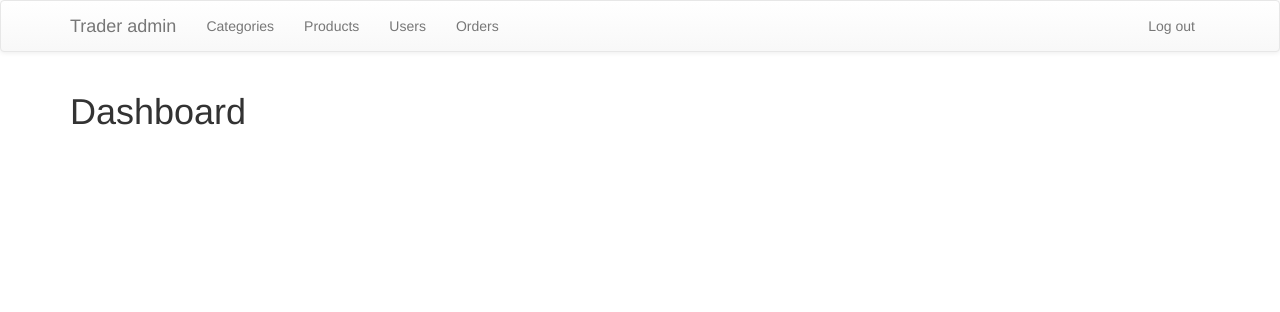
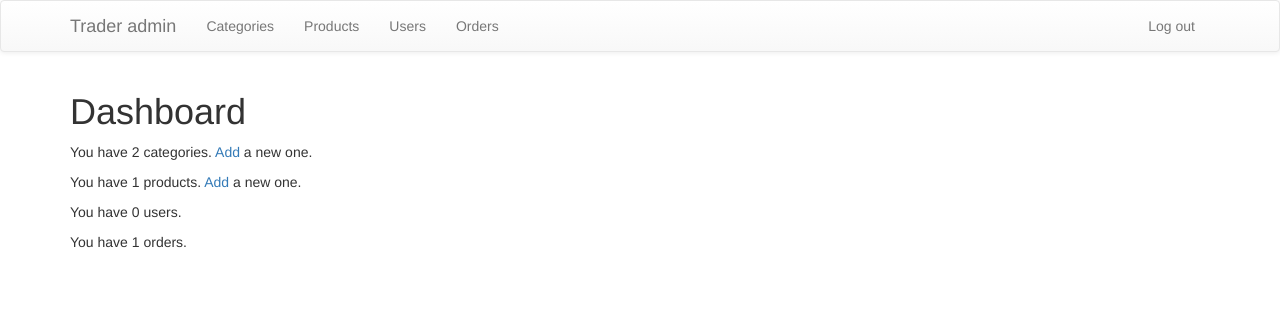
Before and after one commit to yoX64/trader, a PHP site: page /trader/dashboard.php in a window 1280 px wide. Shown: the top 312 px of the page. Run offline with PHP 8.4, Linux system fonts and the light colour scheme; a user stored in the database is signed in; data comes from the database, SQL or seed files in the repository; data that the repository does not hold is empty; some libraries are stand-ins or nearby versions.

Commit message:
Dashboard, orders fix and db update

```diff
--- a/admin/dashboard.php
+++ b/admin/dashboard.php
@@ -29,6 +29,38 @@ if(!isset($_SESSION['admin_id'])) {
 
 	<div class="container">
 		<h1>Dashboard</h1>
+
+		<?php
+		$categories = $db->query("SELECT * FROM categories");
+		$number_of_categories = $categories->num_rows;
+		?>
+		<p>
+			You have <?php echo $number_of_categories; ?> categories. <a href="add_category.php">Add</a> a new one.
+		</p>
+
+		<?php
+		$products = $db->query("SELECT * FROM products");
+		$number_of_products = $products->num_rows;
+		?>
+		<p>
+			You have <?php echo $number_of_products; ?> products. <a href="add_product.php">Add</a> a new one.
+		</p>
+
+		<?php
+		$users = $db->query("SELECT * FROM users");
+		$number_of_users = $users->num_rows;
+		?>
+		<p>
+			You have <?php echo $number_of_users; ?> users.
+		</p>
+
+		<?php
+		$orders = $db->query("SELECT * FROM orders WHERE status='1' AND canceled='0'");
+		$number_of_orders = $orders->num_rows;
+		?>
+		<p>
+			You have <?php echo $number_of_orders; ?> orders.
+		</p>
 	</div>
 </body>
 </html>
--- a/admin/orders.php
+++ b/admin/orders.php
@@ -35,7 +35,7 @@ include('config.php');
 			</thead>
 			<tbody>
 				<?php
-				$orders = $db->query("SELECT * FROM orders WHERE status='1' ORDER BY order_date DESC");
+				$orders = $db->query("SELECT * FROM orders WHERE status='1' AND canceled='0' ORDER BY order_date DESC");
 				while($row = $orders->fetch_assoc()) {
 				?>
 				<tr>
```
Also changed, not shown: sql/trader.sql (+36 -2 lines).
